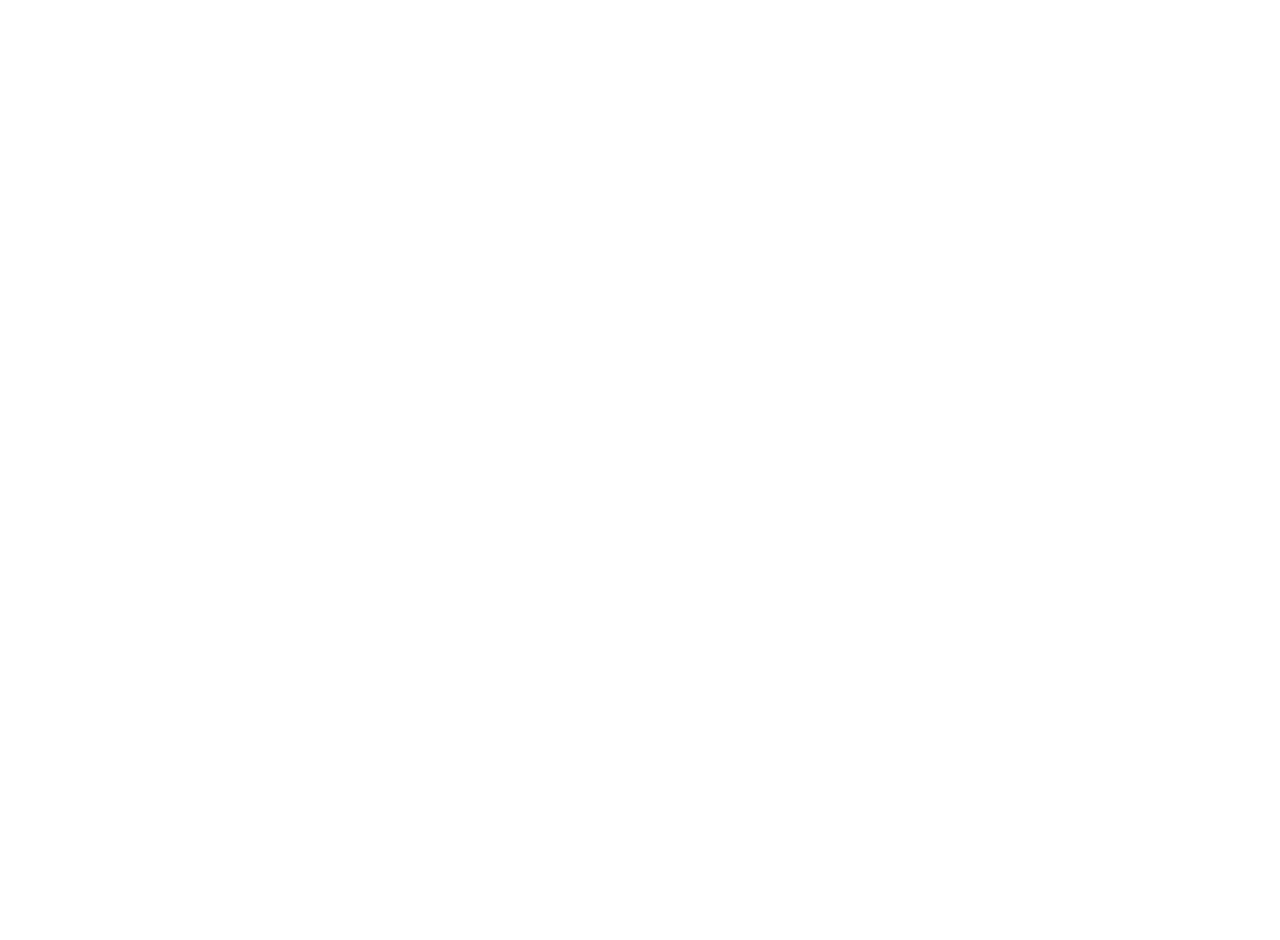
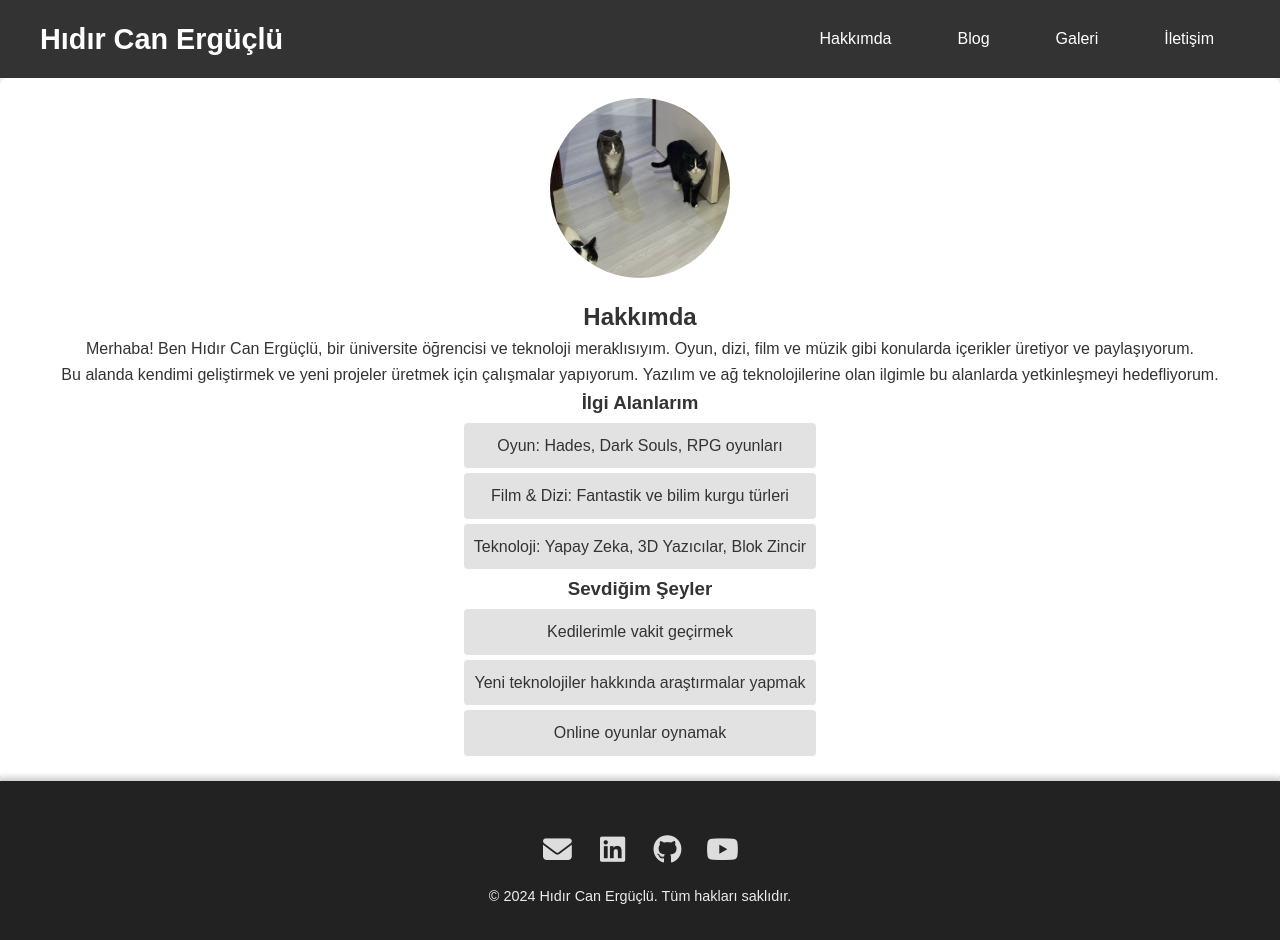
Before and after one commit to hidirerguclu93/hidircanerguclu-com-tr, a plain HTML site: page hakkimda.html in a window 1280 px wide. Before the commit the page ends 800 px from the top, so only its background shows below. Drawn offline with Linux system fonts and the light colour scheme.

Commit message:
Büyük_Düzenleme

```diff
--- a/hakkimda.html
+++ b/hakkimda.html
@@ -1,11 +1,83 @@
 <!DOCTYPE html>
-<html lang="en">
+<html lang="tr">
+
 <head>
     <meta charset="UTF-8">
     <meta name="viewport" content="width=device-width, initial-scale=1.0">
-    <title>Document</title>
+    <meta name="description" content="Hakkımda - Hıdır Can Ergüçlü">
+    <title>Hakkımda | Hıdır Can Ergüçlü</title>
+    <link rel="icon" href="dungeon-solid.svg" type="image/x-icon" />
+    <link rel="stylesheet" href="style.css">
+    <link rel="stylesheet" href="https://cdnjs.cloudflare.com/ajax/libs/font-awesome/6.5.1/css/all.min.css">
 </head>
+
 <body>
+    <header>
+        <div class="header-container">
+            <h1><a href="index.html">Hıdır Can Ergüçlü</a></h1>
+            <nav>
+                <ul>
+                    <li><a href="hakkimda.html">Hakkımda</a></li>
+                    <li><a href="#blog">Blog</a></li>
+                    <li><a href="galeri.html">Galeri</a></li>
+                    <li><a href="#">İletişim</a></li>
+                </ul>
+            </nav>
+        </div>
+    </header>
 
+    <main>
+        <section id="about">
+            <div class="about-content">
+                <img src="kedolarım/çete.jpg" alt="Hıdır Can Ergüçlü">
+                <h2>Hakkımda</h2>
+                <p>Merhaba! Ben Hıdır Can Ergüçlü, bir üniversite öğrencisi ve teknoloji meraklısıyım. Oyun, dizi, film
+                    ve müzik gibi konularda içerikler üretiyor ve paylaşıyorum.</p>
+                <p>Bu alanda kendimi geliştirmek ve yeni projeler üretmek için çalışmalar yapıyorum. Yazılım ve ağ
+                    teknolojilerine olan ilgimle bu alanlarda yetkinleşmeyi hedefliyorum.</p>
+                <h3>İlgi Alanlarım</h3>
+                <ul>
+                    <li>Oyun: Hades, Dark Souls, RPG oyunları</li>
+                    <li>Film & Dizi: Fantastik ve bilim kurgu türleri</li>
+                    <li>Teknoloji: Yapay Zeka, 3D Yazıcılar, Blok Zincir</li>
+                </ul>
+                <h3>Sevdiğim Şeyler</h3>
+                <ul>
+                    <li>Kedilerimle vakit geçirmek</li>
+                    <li>Yeni teknolojiler hakkında araştırmalar yapmak</li>
+                    <li>Online oyunlar oynamak</li>
+                </ul>
+            </div>
+        </section>
+    </main>
+
+    <footer>
+        <div class="social-icons">
+            <a href="mailto:contact@hidircanerguclu.com.tr" title="E-posta" target="_blank">
+                <i class="fa-solid fa-envelope"></i>
+            </a>
+            <a href="https://www.linkedin.com/in/hidirerguclu03/" title="LinkedIn" target="_blank">
+                <i class="fab fa-linkedin"></i>
+            </a>
+            <a href="https://github.com/hidirerguclu93" title="GitHub" target="_blank">
+                <i class="fab fa-github"></i>
+            </a>
+            <a href="https://www.youtube.com/@sadececan8001" title="Youtube" target="_blank">
+                <i class="fab fa-youtube"></i>
+            </a>
+        </div>
+        <p>&copy; 2024 Hıdır Can Ergüçlü. Tüm hakları saklıdır.</p>
+    </footer>
+
+    <!-- Google tag (gtag.js) -->
+    <script async src="https://www.googletagmanager.com/gtag/js?id=G-9XPH4GH360"></script>
+    <script>
+        window.dataLayer = window.dataLayer || [];
+        function gtag() { dataLayer.push(arguments); }
+        gtag('js', new Date());
+        gtag('config', 'G-9XPH4GH360');
+    </script>
+    <script src="script.js"></script>
 </body>
+
 </html>
--- a/script.js
+++ b/script.js
@@ -1,7 +1,7 @@
 // Galeri öğeleri ve modal elemanlarını seçiyoruz
 const galleryItems = document.querySelectorAll('.gallery-item img');
 const modal = document.querySelector('.modal');
-const modalContent = document.querySelector('.modal-content');
+const modalContent = document.querySelector('.modal-content img');
 const modalCaption = document.querySelector('.modal-caption');
 const closeModal = document.querySelector('.modal-close');
 
--- a/style.css
+++ b/style.css
@@ -7,9 +7,11 @@
 
 body {
     font-family: 'Arial', sans-serif;
-    background-color: #f9f9f9;
+    line-height: 1.6;
+    margin: 0;
+    padding: 0;
+    background-color: #f9f9f9; /* f4f4f4 yerine genel arka plan rengini belirledik */
     color: #333;
-    line-height: 1.6;
 }
 
 /* Header */
@@ -51,6 +53,12 @@ nav ul {
     list-style: none;
     display: flex;
     gap: 1.5rem;
+    padding: 0;
+}
+
+nav ul li {
+    display: inline;
+    margin-right: 10px; /* Eski stil uyumluluğu için eklenmiştir */
 }
 
 nav ul li a {
@@ -99,7 +107,7 @@ nav ul li a:hover {
 
 .cta-button {
     background: #0ff;
-    color: #000000;
+    color: #000;
     padding: 0.4rem 1.5rem;
     border-radius: 7px;
     text-decoration: none;
@@ -119,7 +127,7 @@ nav ul li a:hover {
 }
 
 .post {
-    background: #ffffff;
+    background: #fff;
     margin-bottom: 1.5rem;
     padding: 1.5rem;
     border-radius: 8px;
@@ -259,10 +267,43 @@ footer {
     font-size: 0.9em;
 }
 
+/* Hakkımda Section */
+.about-content {
+    background-color: #fff;
+    padding: 20px;
+    border-radius: 8px;
+    box-shadow: 0 0 10px rgba(0, 0, 0, 0.1);
+    display: flex;
+    flex-direction: column;
+    align-items: center;
+    text-align: center;
+}
+
+.about-content img {
+    border-radius: 50%;
+    width: 180px; /* %20 büyütüldü */
+    height: 180px; /* %20 büyütüldü */
+    object-fit: cover;
+    margin-bottom: 20px;
+}
+
+.about-content h2, .about-content h3 {
+    color: #333;
+}
+
+.about-content ul {
+    list-style: none;
+    padding: 0;
+}
+
+.about-content ul li {
+    background: #e2e2e2;
+    margin: 5px 0;
+    padding: 10px;
+    border-radius: 4px;
+}
 
 /* Responsive Design */
-
-/* Mobile Devices (max-width: 480px) */
 @media (max-width: 480px) {
     header h1 {
         font-size: 1.2rem;
@@ -286,7 +327,6 @@ footer {
     }
 }
 
-/* Tablets (481px - 1024px) */
 @media (min-width: 481px) and (max-width: 1024px) {
     header h1 {
         font-size: 1.5rem;
```
Also changed, not shown: gallery.css (deleted, +0 -80 lines), index.html (+16 -1 lines). Lines whose indentation alone changed are shown as unchanged.
